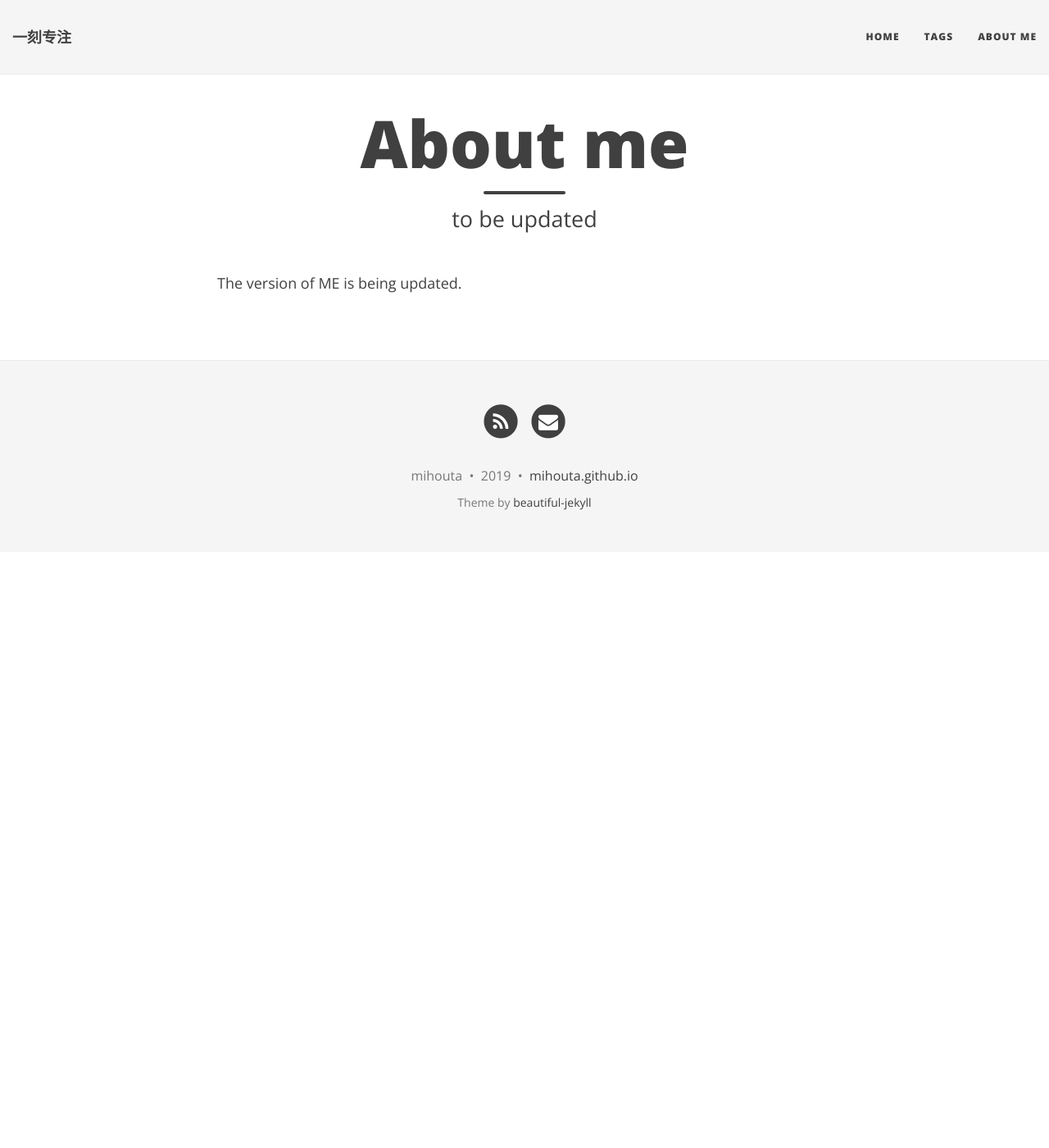
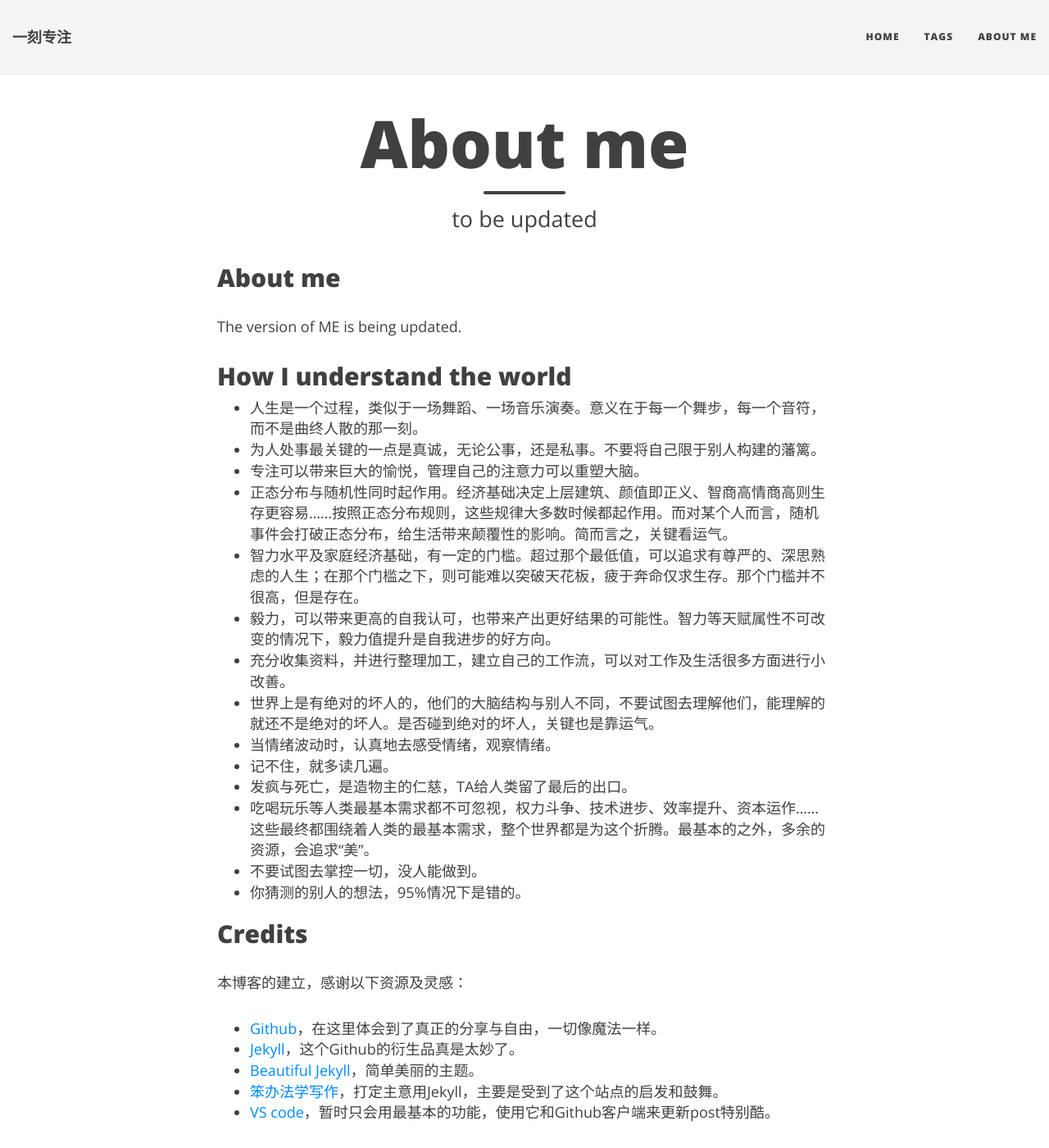
Before and after one commit to mihouta/mihouta.github.io, a Jekyll site: the page built from aboutme.md, in a window 1280 px wide and 1400 px high. Shown: the whole window at 82% size. Built offline with Jekyll 4.4.1, drawn with Linux system fonts in a browser that asks for light colours; nearby versions of some CDN libraries.

Commit message:
Update aboutme.md

```diff
--- a/aboutme.md
+++ b/aboutme.md
@@ -4,4 +4,32 @@ title: About me
 subtitle: to be updated
 ---
 
+## About me
+
 The version of ME is being updated.
+
+## How I understand the world
+
+- 人生是一个过程，类似于一场舞蹈、一场音乐演奏。意义在于每一个舞步，每一个音符，而不是曲终人散的那一刻。
+- 为人处事最关键的一点是真诚，无论公事，还是私事。不要将自己限于别人构建的藩篱。
+- 专注可以带来巨大的愉悦，管理自己的注意力可以重塑大脑。
+- 正态分布与随机性同时起作用。经济基础决定上层建筑、颜值即正义、智商高情商高则生存更容易……按照正态分布规则，这些规律大多数时候都起作用。而对某个人而言，随机事件会打破正态分布，给生活带来颠覆性的影响。简而言之，关键看运气。
+- 智力水平及家庭经济基础，有一定的门槛。超过那个最低值，可以追求有尊严的、深思熟虑的人生；在那个门槛之下，则可能难以突破天花板，疲于奔命仅求生存。那个门槛并不很高，但是存在。
+- 毅力，可以带来更高的自我认可，也带来产出更好结果的可能性。智力等天赋属性不可改变的情况下，毅力值提升是自我进步的好方向。
+- 充分收集资料，并进行整理加工，建立自己的工作流，可以对工作及生活很多方面进行小改善。
+- 世界上是有绝对的坏人的，他们的大脑结构与别人不同，不要试图去理解他们，能理解的就还不是绝对的坏人。是否碰到绝对的坏人，关键也是靠运气。
+- 当情绪波动时，认真地去感受情绪，观察情绪。
+- 记不住，就多读几遍。
+- 发疯与死亡，是造物主的仁慈，TA给人类留了最后的出口。
+- 吃喝玩乐等人类最基本需求都不可忽视，权力斗争、技术进步、效率提升、资本运作……这些最终都围绕着人类的最基本需求，整个世界都是为这个折腾。最基本的之外，多余的资源，会追求“美”。
+- 不要试图去掌控一切，没人能做到。
+- 你猜测的别人的想法，95%情况下是错的。
+
+## Credits
+
+本博客的建立，感谢以下资源及灵感：
+ - [Github](www.github.com)，在这里体会到了真正的分享与自由，一切像魔法一样。
+ - [Jekyll](https://jekyllrb.com/)，这个Github的衍生品真是太妙了。
+ - [Beautiful Jekyll](https://deanattali.com/beautiful-jekyll/)，简单美丽的主题。
+ - [笨办法学写作](https://www.cnfeat.com/)，打定主意用Jekyll，主要是受到了这个站点的启发和鼓舞。
+ - [VS code](https://code.visualstudio.com/)，暂时只会用最基本的功能，使用它和Github客户端来更新post特别酷。
```
